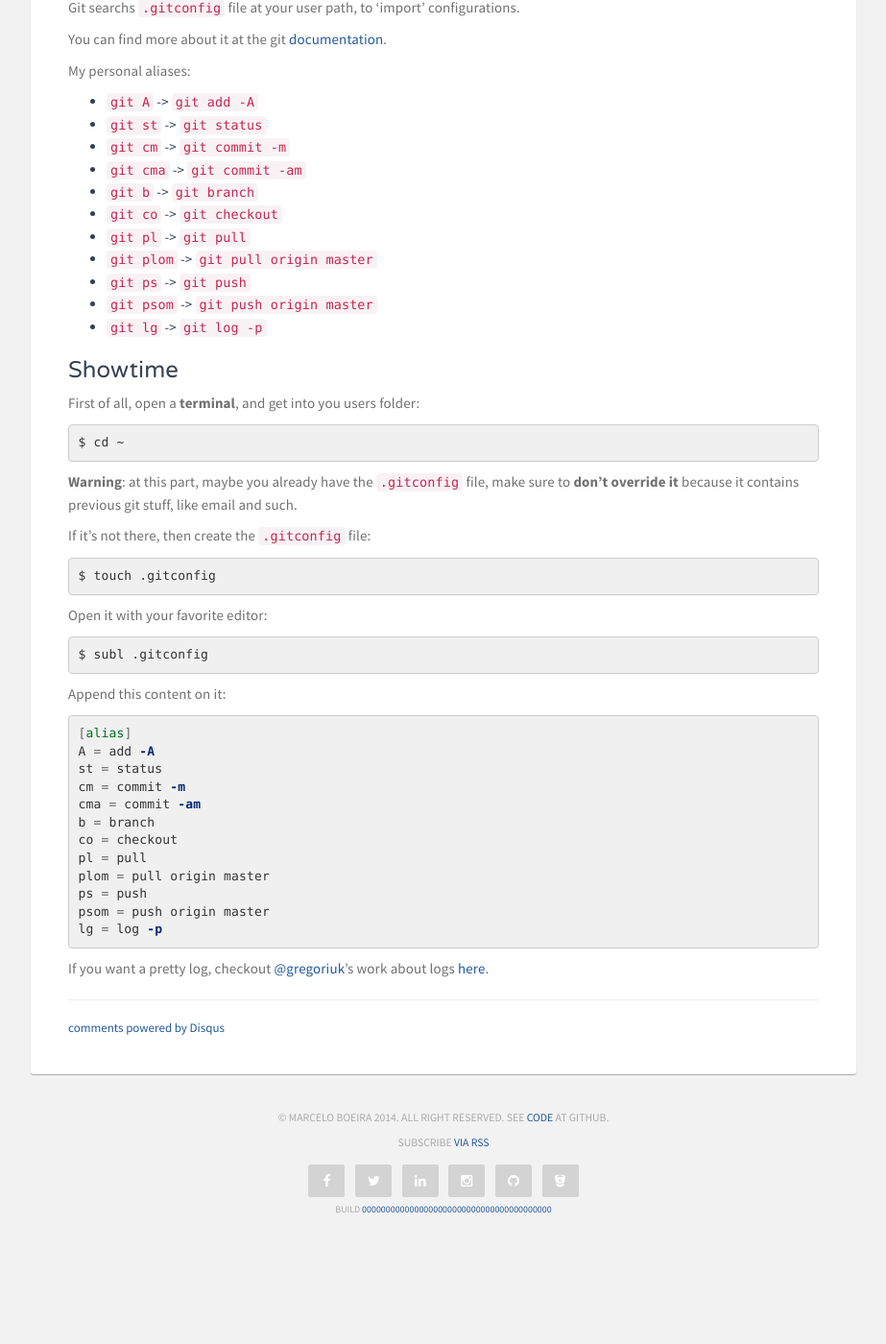
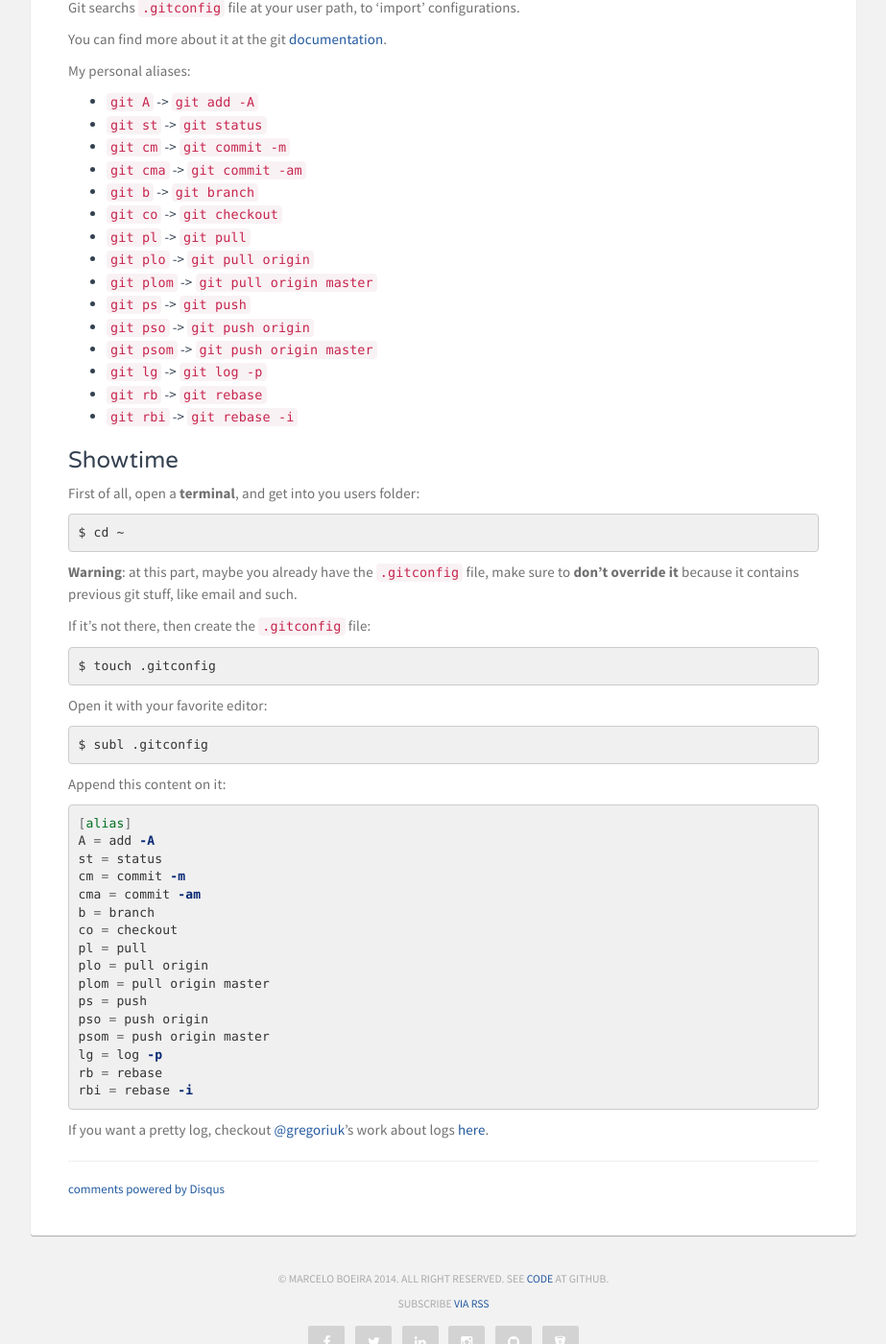
Before and after one commit to marceloboeira/blog, a Jekyll site: the page built from _posts/2014-07-24-dev-tips-01.md, in a window 1280 px wide and 1400 px high, scrolled down 392 px. Shown: the whole window at 96% size, without its empty margins (178-1101 px from the left). Built offline with Jekyll 4.4.1, drawn with Linux system fonts in a browser that asks for light colours; comment, search, counter and statistics services are not loaded; before the commit the page ends 1683 px from its top, so only the background shows below that.

Commit message:
Adding new aliases to post ...

```diff
--- a/_posts/2014-07-24-dev-tips-01.md
+++ b/_posts/2014-07-24-dev-tips-01.md
@@ -29,10 +29,14 @@ My personal aliases:
 *  ``git b`` -> ``git branch``
 *  ``git co`` -> ``git checkout``
 *  ``git pl`` -> ``git pull``
+*  ``git plo`` -> ``git pull origin``
 *  ``git plom`` -> ``git pull origin master``
 *  ``git ps`` -> ``git push``
+*  ``git pso`` -> ``git push origin``
 *  ``git psom`` -> ``git push origin master``
 *  ``git lg`` -> ``git log -p``
+*  ``git rb`` -> ``git rebase``
+*  ``git rbi`` -> ``git rebase -i``
 
 ### Showtime
 
@@ -68,10 +72,14 @@ cma = commit -am
 b = branch
 co = checkout
 pl = pull
+plo = pull origin
 plom = pull origin master
 ps = push
+pso = push origin
 psom = push origin master
 lg = log -p
+rb = rebase
+rbi = rebase -i
 
 {% endhighlight %}
 
```
